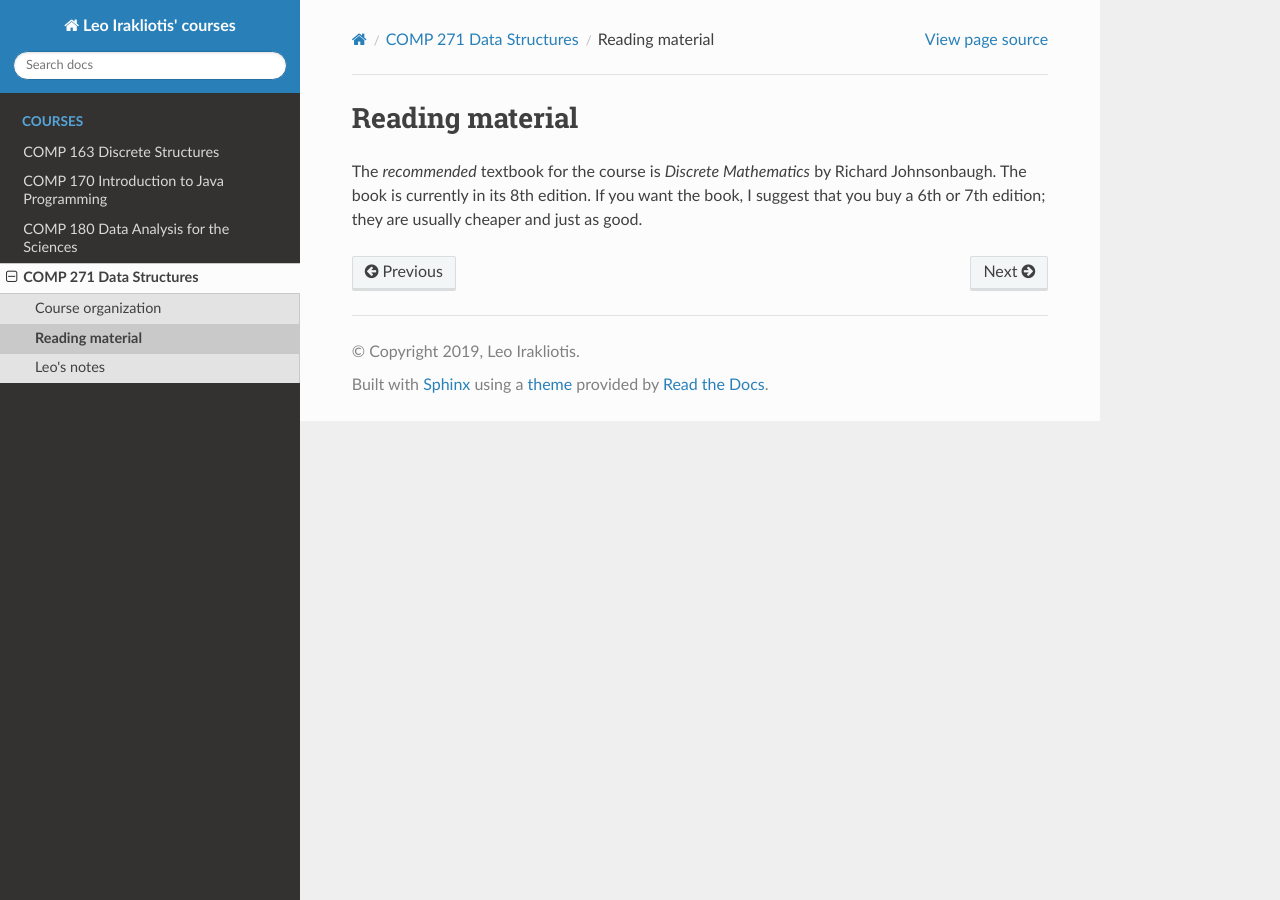
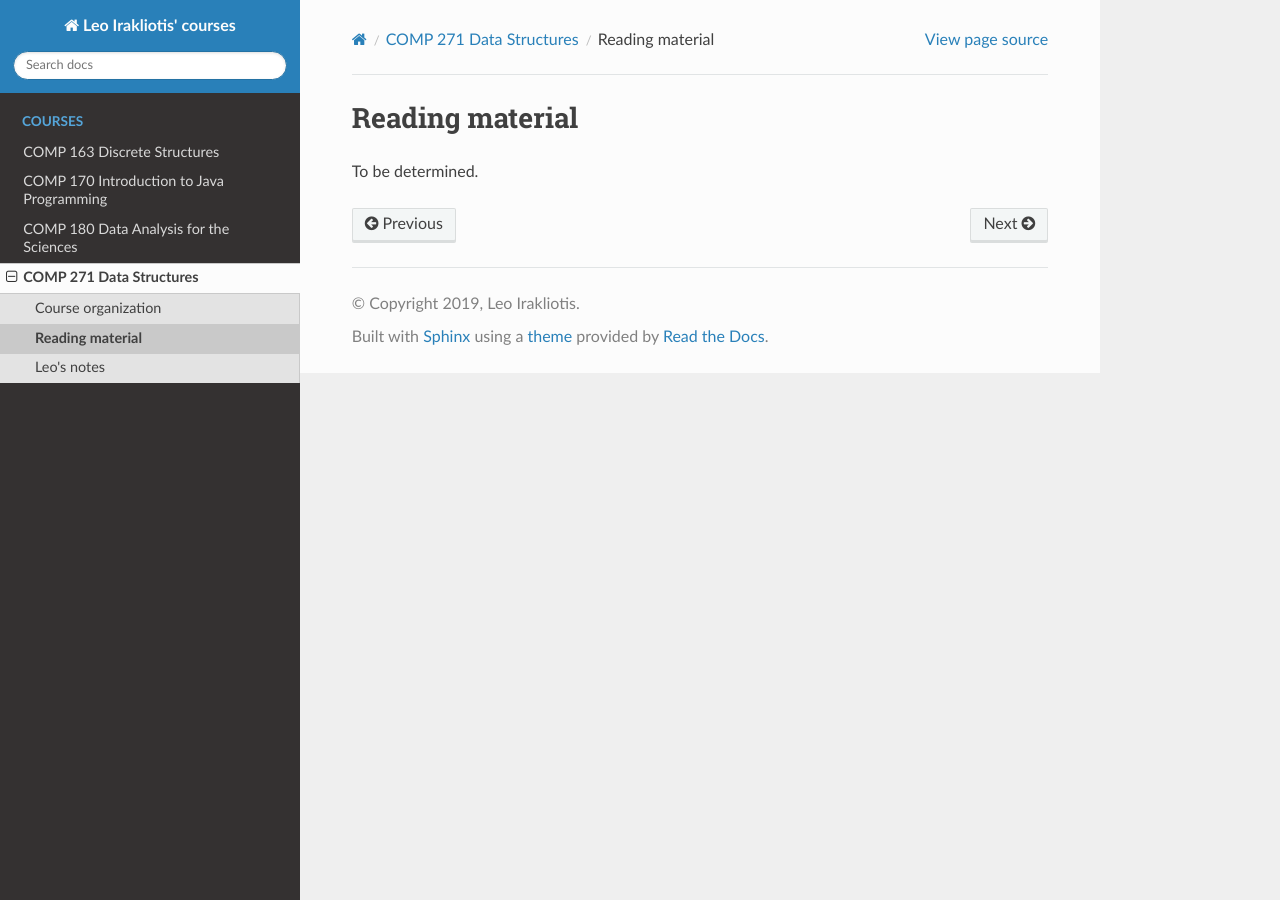
Before and after one commit to sleepyjaree/cdp, a Sphinx documentation site: the page built from source/COMP271/reading.rst, in a window 1280 px wide. Built offline with Sphinx 7.4.7 and the Read the Docs theme 2.0.0, drawn with Linux system fonts in a browser that asks for light colours; pages that are not in the unit, such as notebooks, are missing from menus.

Commit message:
Corrected reading material for COMP 180 and COMP 271

```diff
--- a/source/COMP271/reading.rst
+++ b/source/COMP271/reading.rst
@@ -1,4 +1,4 @@
 Reading material
 ----------------
 
-The *recommended* textbook for the course is *Discrete Mathematics* by Richard Johnsonbaugh. The book is currently in its 8th edition. If you want the book, I suggest that you buy a 6th or 7th edition; they are usually cheaper and just as good.
+To be determined.
```
